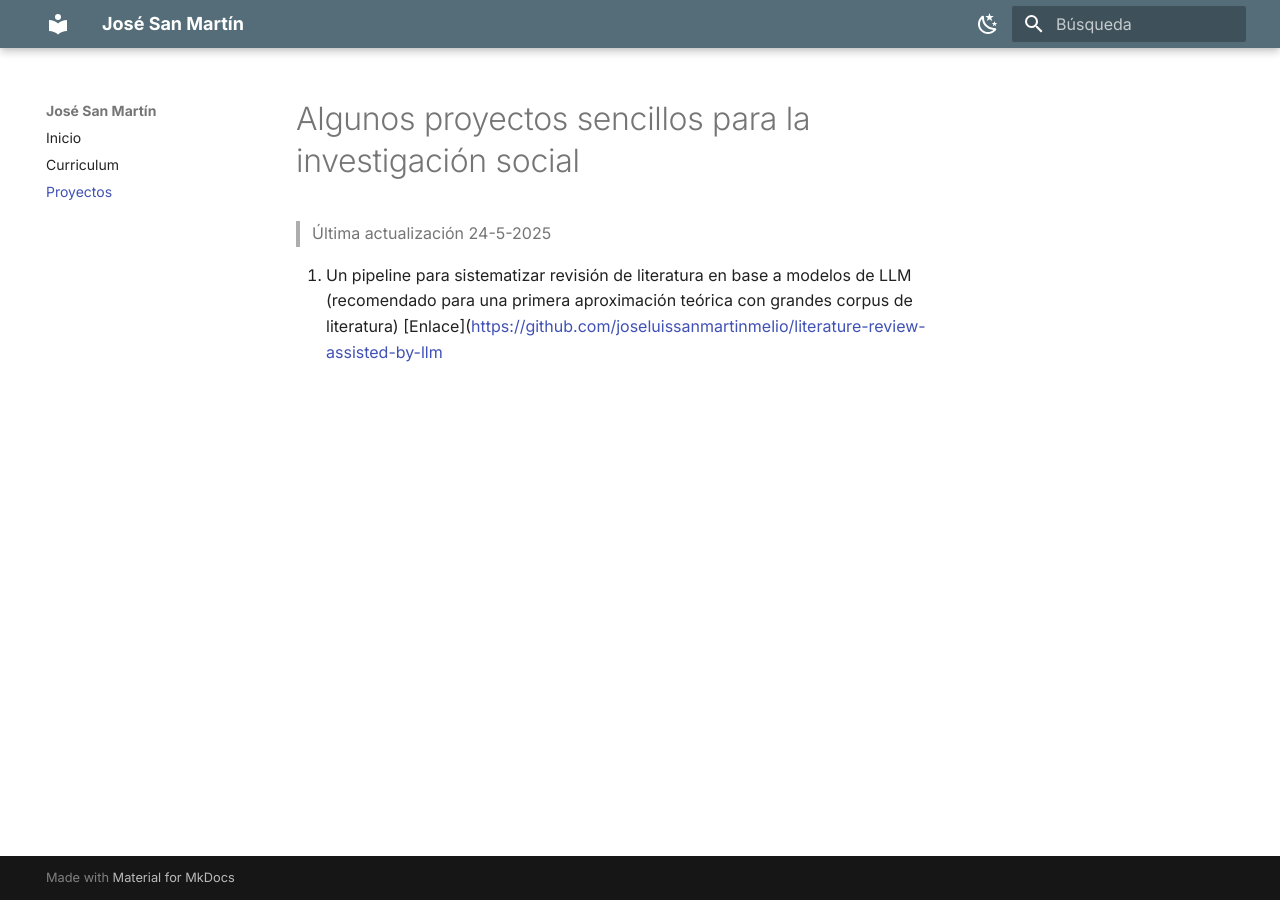
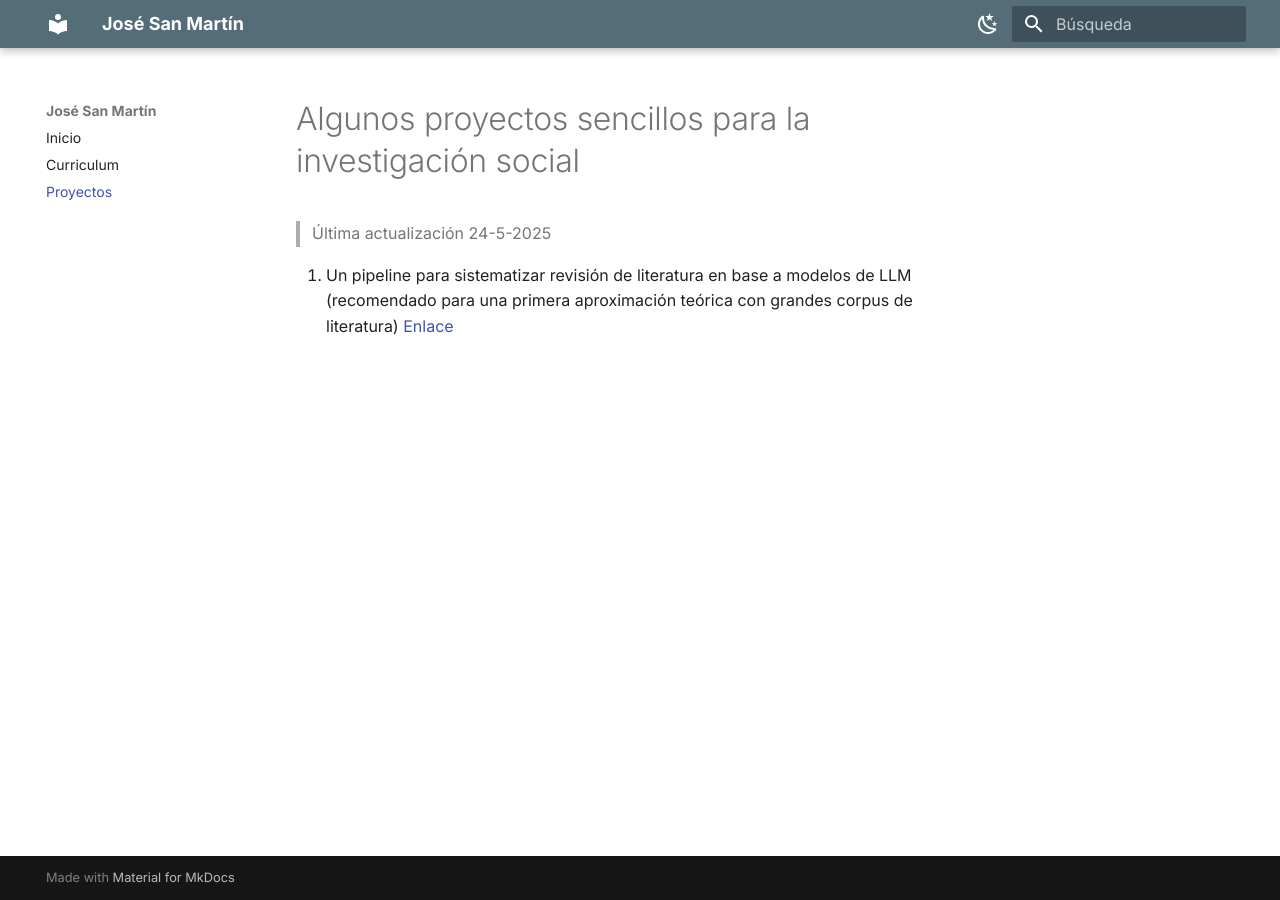
Before and after one commit to joseluissanmartinmelio/the-corner, an MkDocs documentation site: the page built from docs/projects.md, in a window 1280 px wide. Built offline with MkDocs 1.6.1 and Material for MkDocs 9.7.7, drawn with Linux system fonts in a browser that asks for light colours; some of the changed lines change nothing that is shown.

Commit message:
Update projects.md

```diff
--- a/docs/projects.md
+++ b/docs/projects.md
@@ -2,4 +2,4 @@
 
 > Última actualización 24-5-2025
 
-1. Un pipeline para sistematizar revisión de literatura en base a modelos de LLM (recomendado para una primera aproximación teórica con grandes corpus de literatura) [Enlace]([https://github.com/joseluissanmartinmelio/literature-review-assisted-by-llm](https://github.com/joseluissanmartinmelio/text-analysis-assisted-by-llm)
+1. Un pipeline para sistematizar revisión de literatura en base a modelos de LLM (recomendado para una primera aproximación teórica con grandes corpus de literatura) [Enlace](https://github.com/joseluissanmartinmelio/text-analysis-assisted-by-llm)
```
